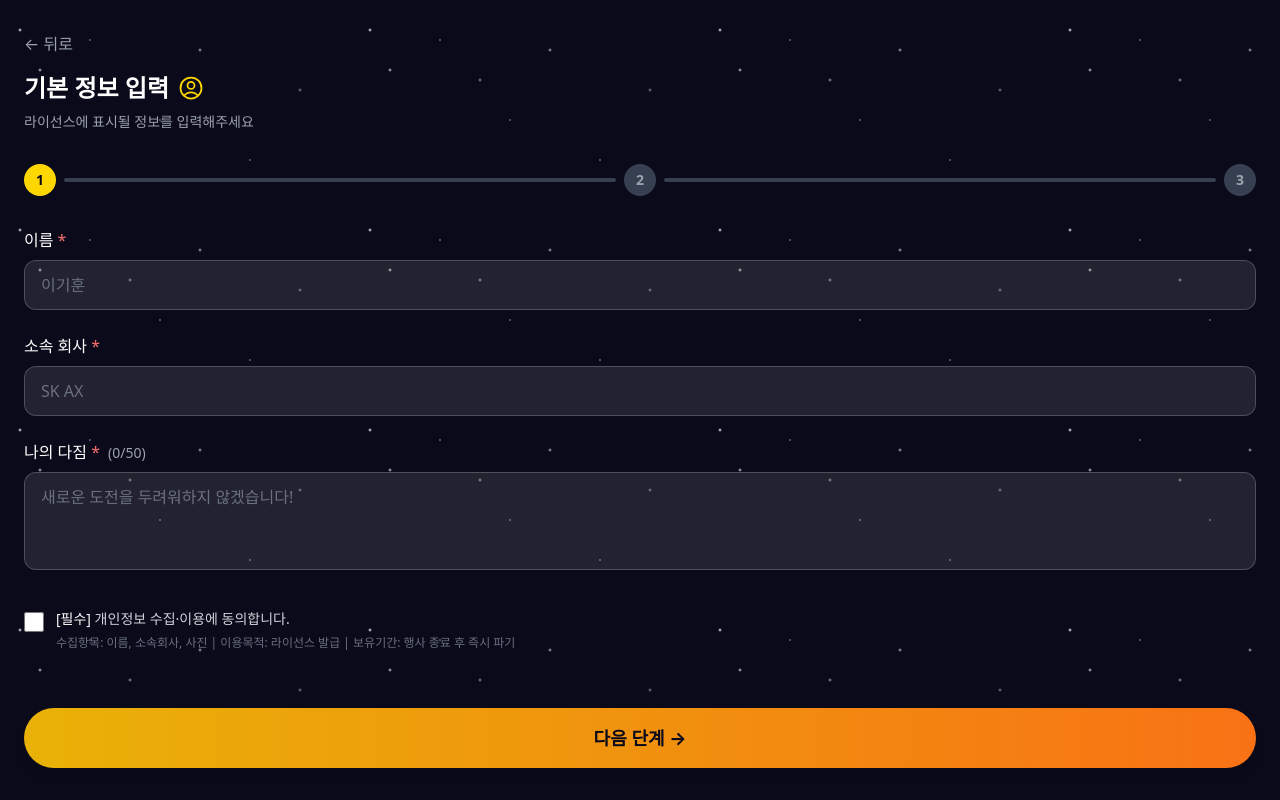
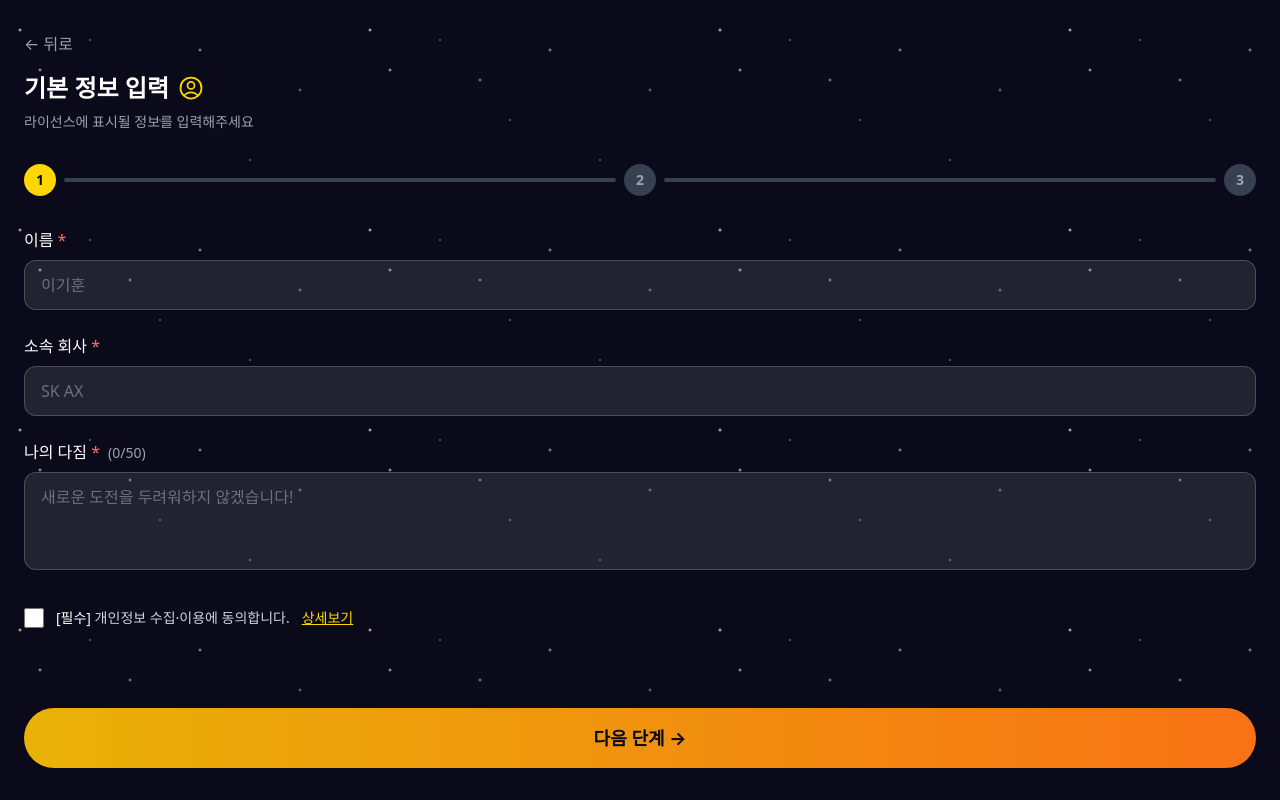
Before and after one commit to igihun0610/sk_license, a Next.js app: page /create in a window 1280 px wide. Built offline with nearby package versions, Linux system fonts and the light colour scheme.

Commit message:
Improve privacy consent UI with detail toggle
- Show only checkbox and consent text by default
- Add "상세보기" button to toggle detailed info
- Details show collected items, purpose, retention period

Co-Authored-By: Claude Opus 4.5 <noreply@anthropic.com>

```diff
--- a/src/app/create/page.tsx
+++ b/src/app/create/page.tsx
@@ -10,6 +10,7 @@ export default function CreatePage() {
   const { userInfo, setUserInfo } = useLicenseStore();
   const [errors, setErrors] = useState<Record<string, string>>({});
   const [privacyAgreed, setPrivacyAgreed] = useState(false);
+  const [showPrivacyDetail, setShowPrivacyDetail] = useState(false);
 
   const validate = () => {
     const newErrors: Record<string, string> = {};
@@ -135,21 +136,41 @@ export default function CreatePage() {
 
         {/* Privacy Agreement */}
         <div className="mt-2">
-          <label className="flex items-start gap-3 cursor-pointer">
+          <div className="flex items-center gap-3">
             <input
               type="checkbox"
+              id="privacyCheckbox"
               checked={privacyAgreed}
               onChange={(e) => setPrivacyAgreed(e.target.checked)}
-              className="mt-1 w-5 h-5 rounded border-white/20 bg-white/10 text-space-gold focus:ring-space-gold focus:ring-offset-0 cursor-pointer"
+              className="w-5 h-5 rounded border-white/20 bg-white/10 text-space-gold focus:ring-space-gold focus:ring-offset-0 cursor-pointer"
             />
-            <span className="text-gray-300 text-sm leading-relaxed">
+            <label htmlFor="privacyCheckbox" className="text-gray-300 text-sm cursor-pointer">
               <span className="text-white font-medium">[필수]</span> 개인정보 수집·이용에 동의합니다.
-              <br />
-              <span className="text-gray-500 text-xs">
-                수집항목: 이름, 소속회사, 사진 | 이용목적: 라이선스 발급 | 보유기간: 행사 종료 후 즉시 파기
-              </span>
-            </span>
-          </label>
+            </label>
+            <button
+              type="button"
+              onClick={() => setShowPrivacyDetail(!showPrivacyDetail)}
+              className="text-space-gold text-sm underline hover:text-yellow-400 transition-colors"
+            >
+              {showPrivacyDetail ? "닫기" : "상세보기"}
+            </button>
+          </div>
+
+          {/* Privacy Detail */}
+          {showPrivacyDetail && (
+            <div className="mt-3 ml-8 p-4 bg-white/5 border border-white/10 rounded-xl text-sm">
+              <h4 className="text-white font-medium mb-2">개인정보 수집·이용 안내</h4>
+              <ul className="text-gray-400 space-y-1 text-xs">
+                <li><span className="text-gray-300">수집항목:</span> 이름, 소속회사, 사진</li>
+                <li><span className="text-gray-300">이용목적:</span> SK 우주비행사 라이선스 발급</li>
+                <li><span className="text-gray-300">보유기간:</span> 행사 종료 후 즉시 파기</li>
+              </ul>
+              <p className="text-gray-500 text-xs mt-2">
+                * 동의를 거부할 권리가 있으며, 거부 시 라이선스 발급이 제한됩니다.
+              </p>
+            </div>
+          )}
+
           {errors.privacy && (
             <p className="text-red-400 text-sm mt-2 ml-8">{errors.privacy}</p>
           )}
```
